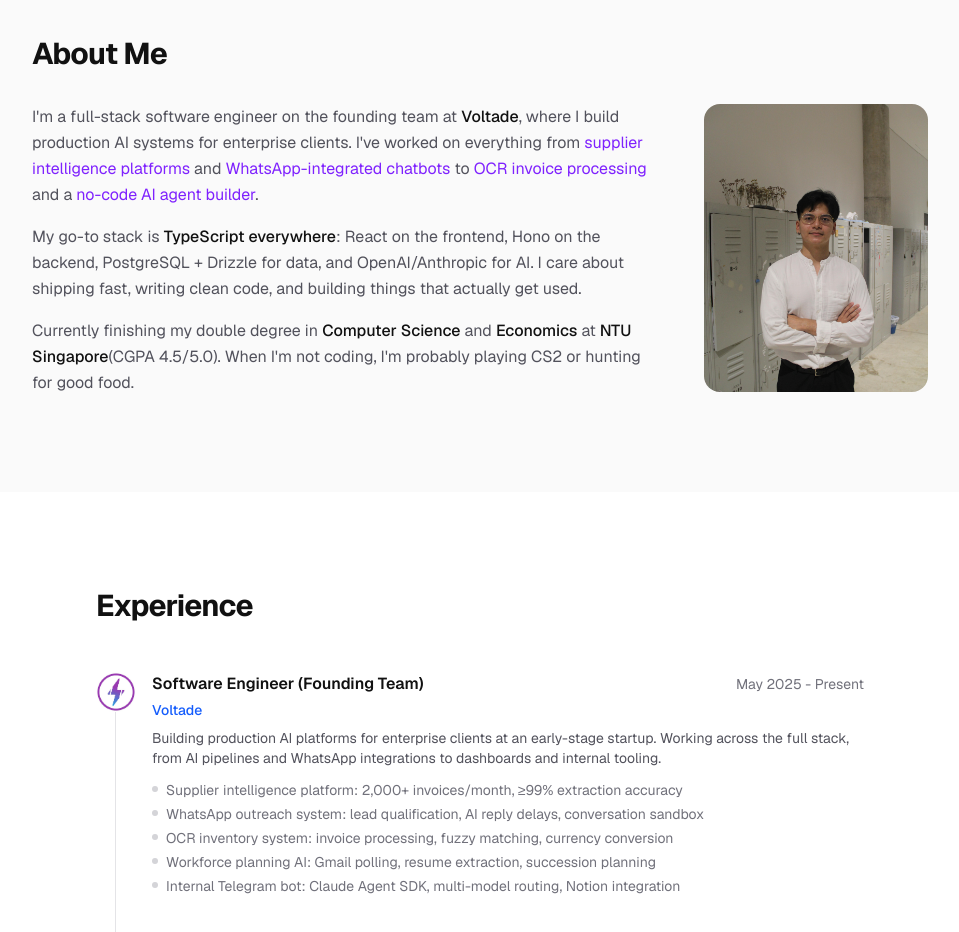
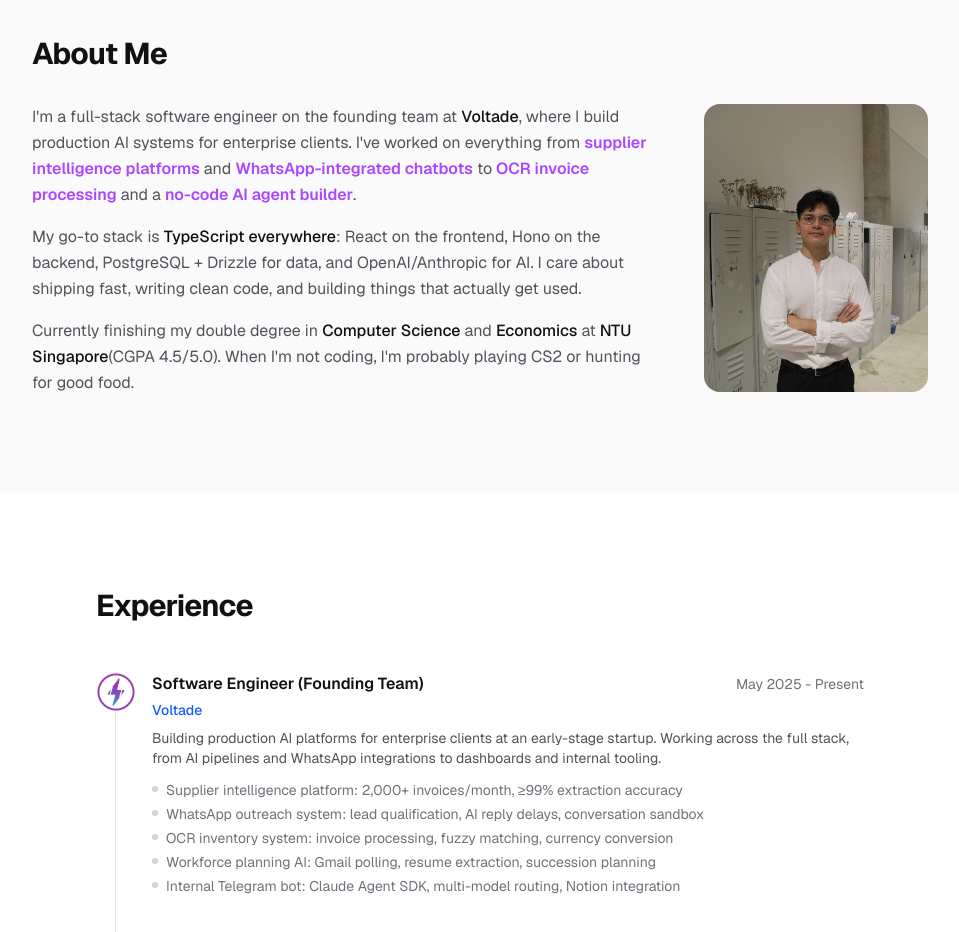
Before and after one commit to WangYuTengg/Portfolio, a Next.js app: page / in a window 1280 px wide. Shown: the part 780-1712 px from the top of the page, without its empty margins (160-1119 px from the left). Built offline with nearby package versions, Linux system fonts and the light colour scheme.

Commit message:
fix: lighter purple + bold highlights, space before CGPA bracket
Co-Authored-By: Claude Opus 4.6 (1M context) <noreply@anthropic.com>

```diff
--- a/src/components/about.tsx
+++ b/src/components/about.tsx
@@ -12,10 +12,10 @@ export function About() {
               <span className="font-medium text-foreground">Voltade</span>, where
               I build production AI systems for enterprise clients. I&apos;ve worked on
               everything from{" "}
-              <span className="text-violet-600 dark:text-violet-400">supplier intelligence platforms</span> and{" "}
-              <span className="text-violet-600 dark:text-violet-400">WhatsApp-integrated chatbots</span> to{" "}
-              <span className="text-violet-600 dark:text-violet-400">OCR invoice processing</span> and a{" "}
-              <span className="text-violet-600 dark:text-violet-400">no-code AI agent builder</span>.
+              <span className="font-semibold text-purple-500 dark:text-purple-300">supplier intelligence platforms</span> and{" "}
+              <span className="font-semibold text-purple-500 dark:text-purple-300">WhatsApp-integrated chatbots</span> to{" "}
+              <span className="font-semibold text-purple-500 dark:text-purple-300">OCR invoice processing</span> and a{" "}
+              <span className="font-semibold text-purple-500 dark:text-purple-300">no-code AI agent builder</span>.
             </p>
             <p className="text-zinc-600 dark:text-zinc-400">
               My go-to stack is{" "}
@@ -29,7 +29,7 @@ export function About() {
               <span className="font-medium text-foreground">Computer Science</span> and{" "}
               <span className="font-medium text-foreground">Economics</span> at{" "}
               <span className="font-medium text-foreground">NTU Singapore</span>
-              (CGPA 4.5/5.0). When I&apos;m not coding, I&apos;m probably playing CS2
+               (CGPA 4.5/5.0). When I&apos;m not coding, I&apos;m probably playing CS2
               or hunting for good food.
             </p>
           </div>
```
